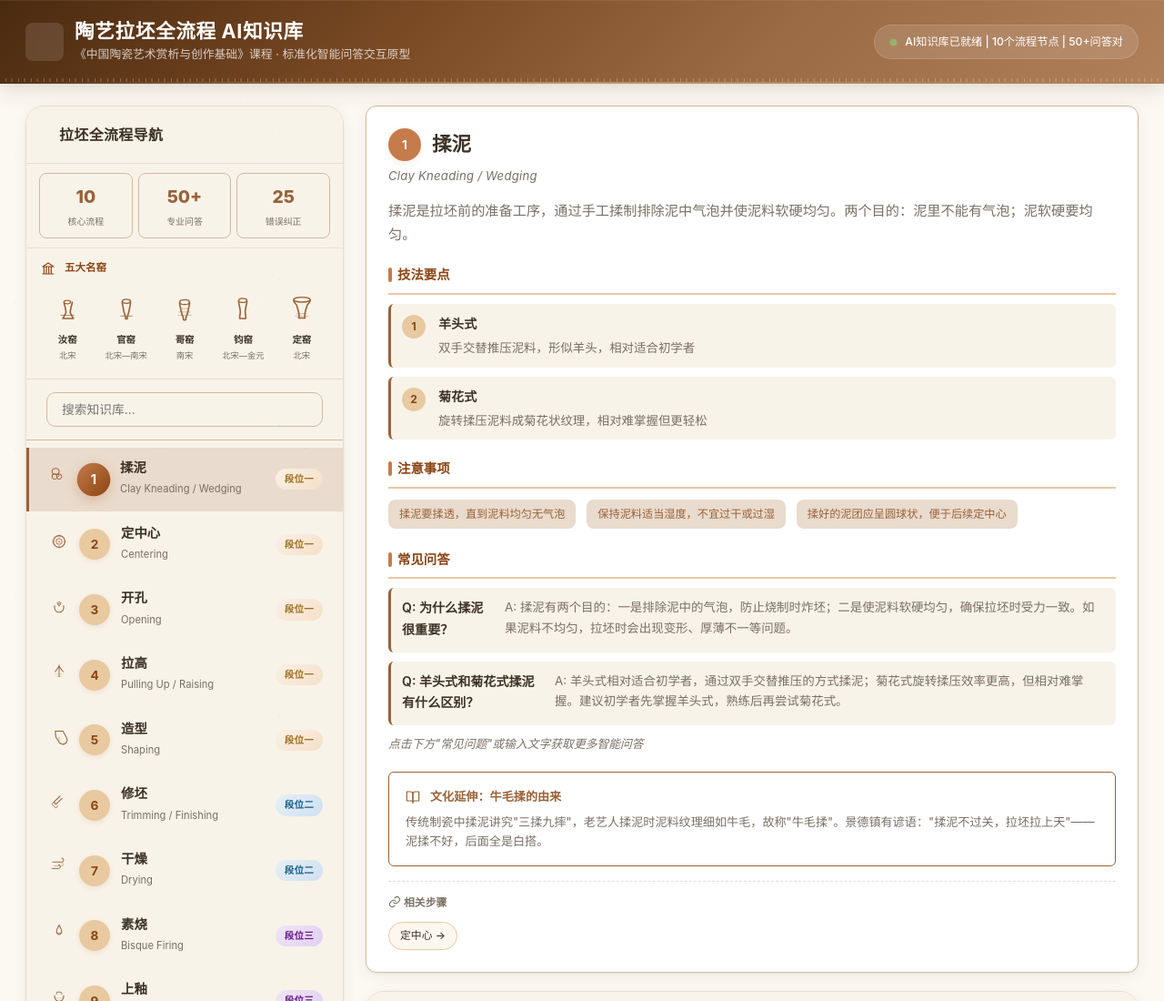
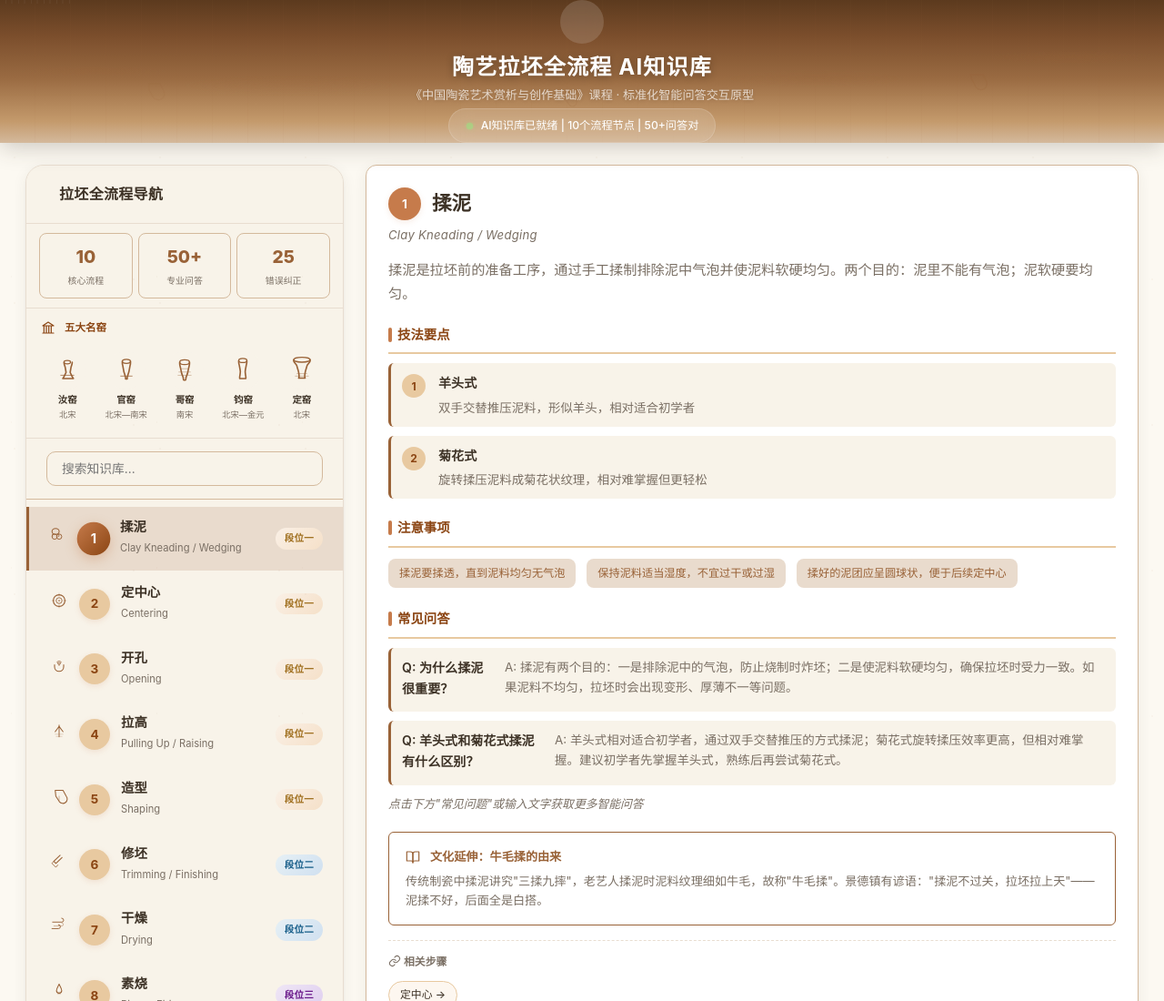
Before and after one commit to hery-2006/pottery-ai-assistant, a plain HTML site: page index.html in a window 1280 px wide. Shown: the top 1100 px of the page at 91% size. Drawn offline with Linux system fonts and the light colour scheme.

Commit message:
顶部横幅大图: CSS多层纹理banner+边角花纹+小瓷瓶点缀
- Header从60px增高到150px,铺满暖陶纹理banner
- 7层CSS背景: 漩涡纹椭圆+瓷开片格线+卷草+5阶暖陶渐变
- ::before左上角边角花纹(18%透明,点阵纹样)
- .htop-r右上角镜像边角花纹
- 3只小瓷瓶SVG散落点缀(hv1/hv2/hv3,18-22%透明)
- 标题居中排列,文字加阴影
- 手机端自动隐藏瓷瓶装饰

```diff
--- a/index.html
+++ b/index.html
@@ -45,38 +45,83 @@ body {
   -webkit-font-smoothing: antialiased;
 }
 
-/* ===== Header ===== */
+/* ===== Header Banner ===== */
 .header {
-  background: linear-gradient(135deg, #4a2a10 0%, #7a4a24 35%, #9a6a44 65%, #b0805a 100%);
+  position: relative; min-height: 150px;
+  background:
+    radial-gradient(ellipse at 8% 50%, rgba(153,98,55,0.18) 0px, transparent 80px),
+    radial-gradient(ellipse at 92% 40%, rgba(153,98,55,0.15) 0px, transparent 90px),
+    radial-gradient(ellipse at 25% 60%, rgba(153,98,55,0.08) 0px, transparent 120px),
+    radial-gradient(ellipse at 70% 55%, rgba(153,98,55,0.08) 0px, transparent 100px),
+    repeating-linear-gradient(90deg,transparent,transparent 38px,rgba(153,98,55,0.04) 38px,rgba(153,98,55,0.04) 39px),
+    repeating-linear-gradient(0deg,transparent,transparent 52px,rgba(153,98,55,0.03) 52px,rgba(153,98,55,0.03) 53px),
+    linear-gradient(180deg, #5C3A1E 0%, #7B4E2C 25%, #9A6B42 55%, #C49A6C 85%, #D4B99C 100%);
   color: #fff;
-  padding: 22px 0;
-  box-shadow: 0 4px 24px rgba(61,50,38,0.18), 0 1px 0 rgba(255,255,255,0.08) inset;
+  box-shadow: 0 4px 24px rgba(61,50,38,0.25);
   position: sticky; top: 0; z-index: 100;
+  overflow: hidden;
 }
-.header::after {
-  content: ''; position: absolute; bottom: 0; left: 0; right: 0;
-  height: 2px; background: linear-gradient(90deg, transparent, rgba(232,201,160,0.5), transparent);
+
+/* 左上角边角花纹 */
+.header::before {
+  content: '';
+  position: absolute; top: 0; left: 0;
+  width: 80px; height: 80px; opacity: 0.18; pointer-events: none;
+  background:
+    radial-gradient(circle at 12px 12px, rgba(153,98,55,0.6) 1px, transparent 1px),
+    radial-gradient(circle at 22px 8px, rgba(153,98,55,0.5) 0.8px, transparent 0.8px),
+    radial-gradient(circle at 8px 22px, rgba(153,98,55,0.5) 0.8px, transparent 0.8px),
+    radial-gradient(circle at 30px 18px, rgba(153,98,55,0.4) 0.6px, transparent 0.6px),
+    radial-gradient(circle at 18px 30px, rgba(153,98,55,0.4) 0.6px, transparent 0.6px);
+  background-size: 50px 50px;
 }
+
+/* 右上角边角花纹 */
+.htop-r {
+  position: absolute; top: 0; right: 0;
+  width: 80px; height: 80px; opacity: 0.18; pointer-events: none;
+  background:
+    radial-gradient(circle at 68px 12px, rgba(153,98,55,0.6) 1px, transparent 1px),
+    radial-gradient(circle at 58px 8px, rgba(153,98,55,0.5) 0.8px, transparent 0.8px),
+    radial-gradient(circle at 72px 22px, rgba(153,98,55,0.5) 0.8px, transparent 0.8px),
+    radial-gradient(circle at 50px 18px, rgba(153,98,55,0.4) 0.6px, transparent 0.6px),
+    radial-gradient(circle at 62px 30px, rgba(153,98,55,0.4) 0.6px, transparent 0.6px);
+  background-size: 50px 50px;
+}
+
 .header-inner {
+  position: relative; z-index: 2;
   max-width: 1400px; margin: 0 auto; padding: 0 28px;
-  display: flex; align-items: center; justify-content: space-between; gap: 16px;
+  display: flex; flex-direction: column; align-items: center; justify-content: center;
+  min-height: 150px; gap: 4px; text-align: center;
 }
-.header-left { display: flex; align-items: center; gap: 12px; }
+.header-left { display: flex; flex-direction: column; align-items: center; gap: 6px; }
 .header-icon {
-  width: 42px; height: 42px; border-radius: var(--radius-sm);
-  background: rgba(255,255,255,0.12); display: flex; align-items: center;
-  justify-content: center; font-size: 1.5rem; flex-shrink: 0;
-  backdrop-filter: blur(4px);
+  width: 48px; height: 48px; border-radius: 50%;
+  background: rgba(255,255,255,0.15); backdrop-filter: blur(8px);
+  display: flex; align-items: center; justify-content: center;
+  font-size: 1.5rem; flex-shrink: 0;
 }
-.header h1 { font-size: 1.35rem; font-weight: 700; letter-spacing: 0.03em; line-height: 1.2; }
-.header .subtitle { font-size: 0.8rem; opacity: 0.75; margin-top: 1px; font-weight: 400; }
+.header h1 {
+  font-size: 1.5rem; font-weight: 700; letter-spacing: 0.05em;
+  text-shadow: 0 2px 8px rgba(0,0,0,0.3);
+}
+.header .subtitle { font-size: 0.82rem; opacity: 0.7; font-weight: 400; text-shadow: 0 1px 4px rgba(0,0,0,0.2); }
 .badge {
-  background: rgba(255,255,255,0.12); backdrop-filter: blur(8px);
-  padding: 8px 16px; border-radius: 24px; font-size: 0.76rem; font-weight: 500;
-  display: flex; align-items: center; gap: 8px; white-space: nowrap;
+  background: rgba(255,255,255,0.12); backdrop-filter: blur(12px);
+  padding: 8px 18px; border-radius: 24px; font-size: 0.76rem; font-weight: 500;
+  display: flex; align-items: center; gap: 8px;
   border: 1px solid rgba(255,255,255,0.15);
 }
 .badge .dot { width: 9px; height: 9px; background: #7dff7d; border-radius: 50%; animation: pulse 2s infinite; box-shadow: 0 0 6px rgba(125,255,125,0.5); }
+@keyframes pulse { 0%,100% { opacity: 1; transform: scale(1); } 50% { opacity: 0.4; transform: scale(0.85); } }
+
+/* 小瓷瓶点缀 */
+.hv1, .hv2, .hv3 { position: absolute; pointer-events: none; z-index: 1; }
+.hv1 { left: 12%; top: 55%; opacity: 0.22; }
+.hv2 { right: 15%; top: 50%; opacity: 0.18; }
+.hv3 { left: 48%; top: 65%; opacity: 0.15; }
+@media(max-width:900px){ .hv1,.hv2,.hv3 { display:none; } }
 @keyframes pulse { 0%,100% { opacity: 1; transform: scale(1); } 50% { opacity: 0.4; transform: scale(0.85); } }
 
 /* ===== Layout ===== */
@@ -752,6 +797,7 @@ body::before {
       </div>
     </div>
     <div class="badge"><span class="dot"></span> <span class="subtitle-text">AI知识库已就绪 | 10个流程节点 | 50+问答对</span></div>
+  <div class="hv1"><svg width="32" height="32" viewBox="0 0 32 32" fill="none"><path d="M10 5h12l3.5 7a6 6 0 01-11 8l-4.5-8z" stroke="#996237" stroke-width="1.2" opacity="0.4" stroke-linejoin="round"/></svg></div><div class="hv2"><svg width="28" height="28" viewBox="0 0 28 28" fill="none"><path d="M7 3h14l3 6a6 6 0 01-10.5 8L9 9z" stroke="#996237" stroke-width="1.2" stroke-linejoin="round"/></svg></div><div class="hv3"><svg width="22" height="22" viewBox="0 0 24 24" fill="none"><path d="M6 3h12l3 5.5a4.5 4.5 0 01-8 5.5L8.5 8z" stroke="#996237" stroke-width="1.3" stroke-linejoin="round"/></svg></div>
   </div>
 </div>
 
```
